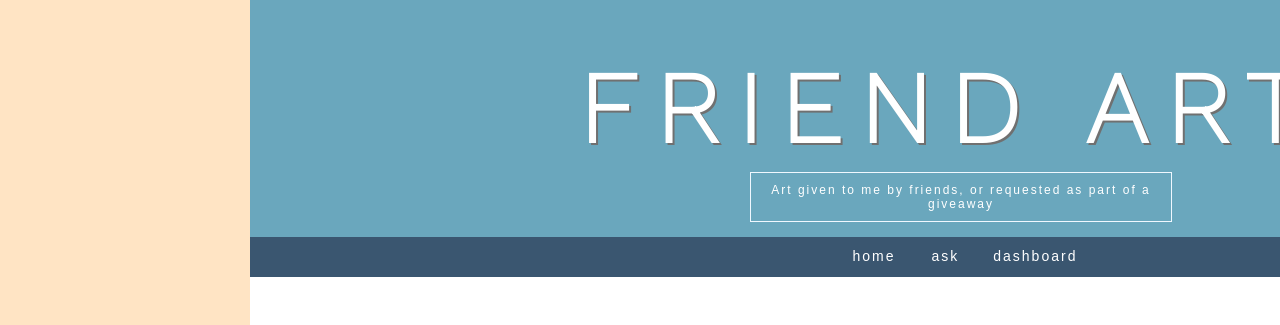
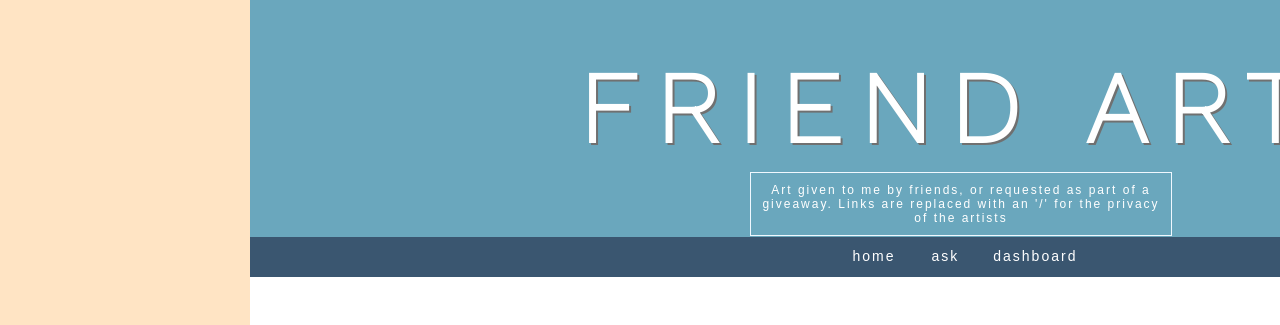
Before and after one commit to ecrisost/ecrisost.github.io, a plain HTML site: page index.html in a window 1280 px wide. Shown: the top 325 px of the page. Drawn offline with nearby package versions, Linux system fonts and the light colour scheme; a web font is replaced by a local one.

Commit message:
Update index.html

```diff
--- a/index.html
+++ b/index.html
@@ -11,7 +11,7 @@
     <body>
         <div id='header'>
             <h2>FRIEND ART</h2>
-            <div id="desc">Art given to me by friends, or requested as part of a giveaway</div>
+            <div id="desc">Art given to me by friends, or requested as part of a giveaway. Links are replaced with an '/' for the privacy of the artists</div>
             <div id='nav_wrapper'>
                 <ul class='nav'>
                     <li><a href="/">home</</li>
```
